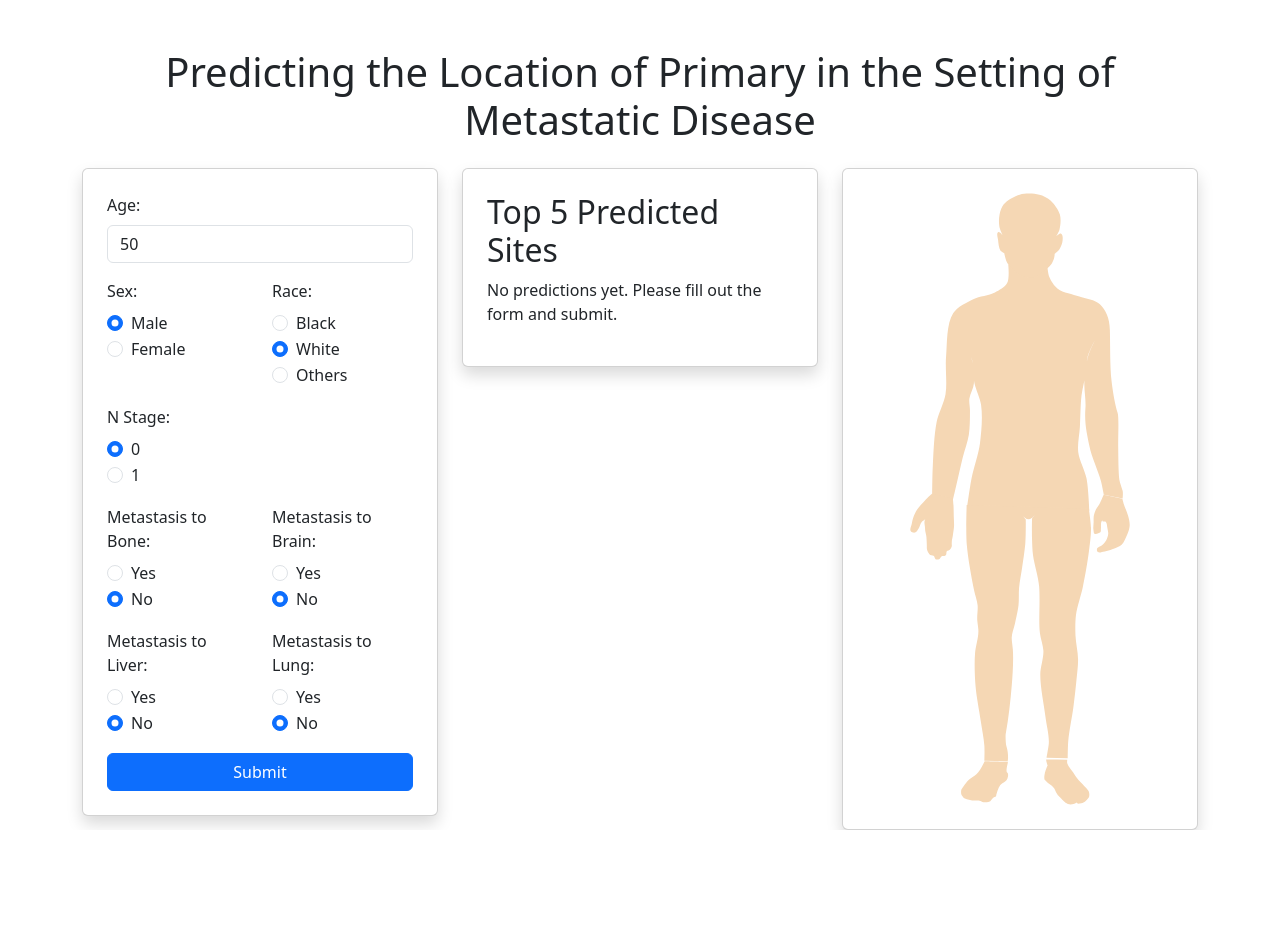
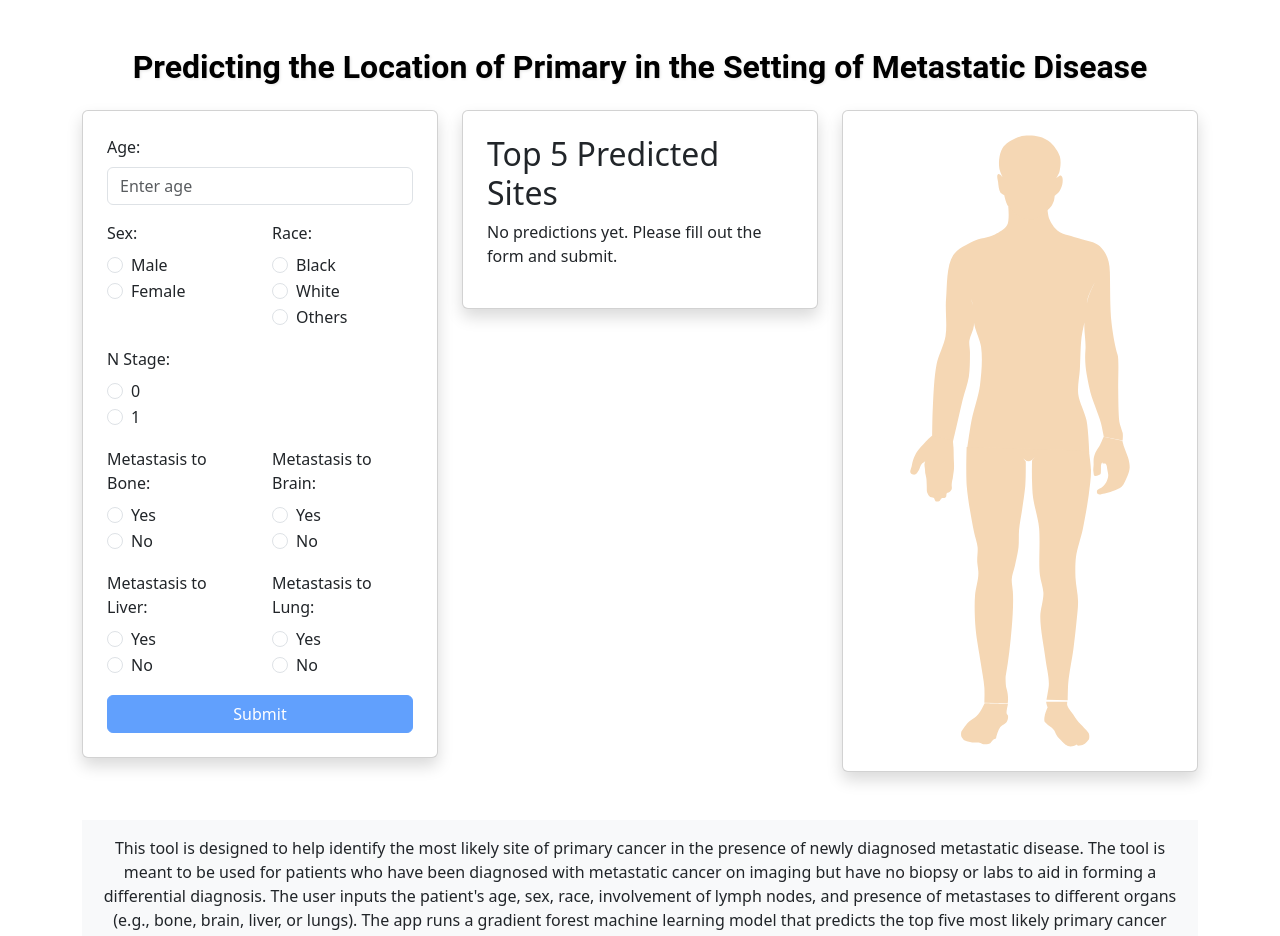
Before and after one commit to iamsaad2/Metastasis-Site-Predictor, a React (Create React App) app: page / in a window 1280 px wide. Shown: the top 936 px of the page. Before the commit the page ends 830 px from the top, so only its background shows below. Built offline with nearby package versions, Linux system fonts and the light colour scheme.

Commit message:
fixed formatting and added footer

```diff
--- a/src/App.js
+++ b/src/App.js
@@ -5,16 +5,16 @@ import "bootstrap/dist/css/bootstrap.min.css";
 import BodyDiagram from "./BodyDiagram"; // our updated BodyDiagram
 
 function App() {
-  // Initial form state
+  // Initial form state: set everything to an empty string so nothing is selected by default
   const [formData, setFormData] = useState({
-    age: 50,
-    sex: "Male",
-    race: "White",
-    n_stage: "0",
-    met_bone: "No",
-    met_brain: "No",
-    met_liver: "No",
-    met_lung: "No",
+    age: "",
+    sex: "",
+    race: "",
+    n_stage: "",
+    met_bone: "",
+    met_brain: "",
+    met_liver: "",
+    met_lung: "",
   });
 
   // API response and error state
@@ -72,6 +72,9 @@ function App() {
     })
     .filter(Boolean);
 
+  // Check if every form field has a value (i.e. the form is complete)
+  const isFormComplete = Object.values(formData).every((value) => value !== "");
+
   // Handle form input changes
   const handleChange = (e) => {
     setFormData({ ...formData, [e.target.name]: e.target.value });
@@ -101,9 +104,20 @@ function App() {
 
   return (
     <div className="container mt-5">
-      <h1 className="text-center mb-4">
+      <h1
+        className="text-center mb-4 display-4"
+        style={{
+          fontFamily: "'Roboto', sans-serif",
+
+          fontSize: "2rem",
+          fontWeight: 600,
+          color: "black",
+          textShadow: "1px 1px 3px rgba(0, 0, 0, 0.1)",
+        }}
+      >
         Predicting the Location of Primary in the Setting of Metastatic Disease
       </h1>
+
       <div className="row">
         {/* Left Column: Form */}
         <div className="col-md-4">
@@ -117,6 +131,7 @@ function App() {
                 value={formData.age}
                 onChange={handleChange}
                 className="form-control"
+                placeholder="Enter age"
               />
             </div>
             {/* Sex & Race */}
@@ -328,8 +343,12 @@ function App() {
                 </div>
               </div>
             </div>
-            {/* Submit Button */}
-            <button type="submit" className="btn btn-primary w-100">
+            {/* Submit Button: disable until the form is completely filled out */}
+            <button
+              type="submit"
+              className="btn btn-primary w-100"
+              disabled={!isFormComplete}
+            >
               Submit
             </button>
           </form>
@@ -363,11 +382,29 @@ function App() {
         {/* Right Column: Body Diagram */}
         <div className="col-md-4">
           <div className="card p-4 shadow">
-            <BodyDiagram highlightedOrgans={highlightedOrgans} />
+            <BodyDiagram
+              highlightedOrgans={highlightedOrgans}
+              race={formData.race}
+            />
           </div>
         </div>
       </div>
       {error && <div className="alert alert-danger mt-3">{error}</div>}
+
+      {/* Footer with predictor description */}
+      <footer className="mt-5 p-3 bg-light text-center">
+        <p>
+          This tool is designed to help identify the most likely site of primary
+          cancer in the presence of newly diagnosed metastatic disease. The tool
+          is meant to be used for patients who have been diagnosed with
+          metastatic cancer on imaging but have no biopsy or labs to aid in
+          forming a differential diagnosis. The user inputs the patient's age,
+          sex, race, involvement of lymph nodes, and presence of metastases to
+          different organs (e.g., bone, brain, liver, or lungs). The app runs a
+          gradient forest machine learning model that predicts the top five most
+          likely primary cancer sites, along with their predicted probability.
+        </p>
+      </footer>
     </div>
   );
 }
--- a/src/BodyDiagram.jsx
+++ b/src/BodyDiagram.jsx
@@ -15,7 +15,7 @@ function getFillColor(organId, highlightedOrgans) {
   return highlightedOrgans.includes(organId) ? "red" : "#eee";
 }
 
-export default function BodyDiagram({ highlightedOrgans = [] }) {
+export default function BodyDiagram({ highlightedOrgans = [], race }) {
   return (
     <svg
       width="350"
@@ -26,8 +26,8 @@ export default function BodyDiagram({ highlightedOrgans = [] }) {
     >
       <title>Approximate Human Body Diagram</title>
 
-      {/* Always render the body silhouette */}
-      <BodySVG />
+      {/* Always render the body silhouette and pass along the race prop */}
+      <BodySVG race={race} />
 
       {/* Conditionally render each organ based on highlightedOrgans */}
       {highlightedOrgans.includes("head-and-neck") && (
@@ -52,7 +52,7 @@ export default function BodyDiagram({ highlightedOrgans = [] }) {
         </g>
       )}
 
-{highlightedOrgans.includes("stomach") && (
+      {highlightedOrgans.includes("stomach") && (
         <g
           id="stomach"
           fill={getFillColor("stomach", highlightedOrgans)}
@@ -62,6 +62,7 @@ export default function BodyDiagram({ highlightedOrgans = [] }) {
           <ESSVG width={100} height={100} />
         </g>
       )}
+
       {highlightedOrgans.includes("lung") && (
         <g
           id="lung"
@@ -83,8 +84,6 @@ export default function BodyDiagram({ highlightedOrgans = [] }) {
           <LiverSVG width={100} height={100} />
         </g>
       )}
-
-
 
       {highlightedOrgans.includes("intestine") && (
         <g
@@ -119,7 +118,7 @@ export default function BodyDiagram({ highlightedOrgans = [] }) {
         </g>
       )}
 
-      {/* Add additional organs similarly if you have their SVG components */}
+      {/* Add additional organs similarly if needed */}
 
     </svg>
   );
--- a/src/organs/Head.jsx
+++ b/src/organs/Head.jsx
@@ -17,7 +17,7 @@ const HeadSVG = (props) => (
     <g id="Layer_1-2" data-name="Layer 1">
       <path
         id="path2384"
-        className="cls-1"
+        fill= "#E0666A"
         d="M10.11,90.62s2.08,11.86,3.37,16.85c1.39,5.36,2.85,12.79,5.62,17.6,3.09,5.38,9.08,11.38,13.85,15.35,3.95,3.29,9.69,7.45,14.6,8.98,6.12,1.91,15.15,2.79,21.34,1.12,3.76-1.01,7.77-4.74,10.86-7.11,5.86-4.51,14.06-10.44,18.34-16.47,2.19-3.08,4.02-7.93,4.87-11.61,1.77-7.67,1.5-26.21,1.5-26.21l-.75,19.47s6.65-5.24,8.61-8.24c2.68-4.1,5.27-10.46,5.62-15.35.27-3.78.82-10.77-2.62-12.35-2.78-1.29-8.98,4.87-8.98,4.87,0,0,5.01-8.08,5.99-11.98,1.97-7.85,2.99-19.18.75-26.95-2.57-8.95-10.24-19.67-17.22-25.83-4.89-4.32-13.11-8.23-19.47-9.73-10.27-2.43-25.02-2.84-35.19,0-9.61,2.68-21.94,9.66-28.45,17.22-3.81,4.43-6.29,12.25-7.49,17.97-1.33,6.38-1.46,15.29-.37,21.71.81,4.84,5.62,15.35,5.62,15.35,0,0-4.96-6.84-7.49-5.62-3.94,1.91-.8,10.24-.37,14.6.55,5.61,1.2,13.52,4.12,18.34.99,1.64,6.74,4.87,6.74,4.87l-3.37-16.85Z"
       />
     </g>
```
Also changed, not shown: src/organs/Body.jsx (+25 -10 lines).
